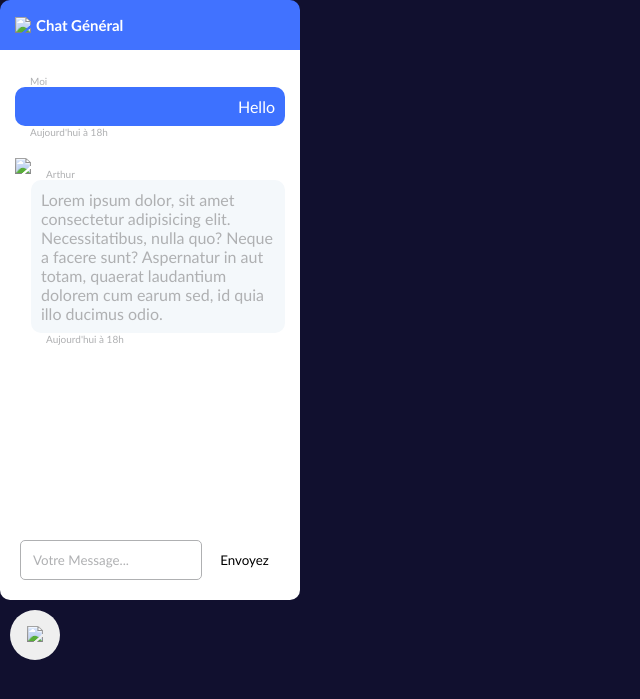
After one commit to Lucastor05/Puissance-4, a PHP site: page /chat.html in a window 1280 px wide. The commit adds this page. Shown: the top 699 px of the page, without its empty margins (0-640 px from the left). Run offline with PHP 8.4, Linux system fonts and the light colour scheme.

Commit message:
Update chat onglet

```diff
--- a/assets/css/main.css
+++ b/assets/css/main.css
@@ -534,3 +534,140 @@
                 padding: 15px 10px;
                 background-color: #0d0b26;
             }
+
+
+    /* Chat */
+
+
+        .chatcontainer{
+            position: absolute;
+            width: 300px;
+            height: 600px;
+            margin: 0;
+        }
+
+        .contentChat{
+            display: flex;
+            width: auto;
+            flex-direction: column;
+            height: 600px;
+            margin: 0;
+        }
+
+        .bandeauChat{
+            display: flex;
+            background-color: #4172ff;
+            align-items: center;
+            color: white;
+            flex-direction: row;
+            gap: 5px;
+            height: 50px;
+            width: 300px;
+            padding: 15px;
+            border-top-left-radius: 10px;
+            border-top-right-radius: 10px;
+        }
+
+        .messageChat{
+            background-color: white;
+            height: 500px;
+            width: 300px;
+            padding: 15px;
+            display: flex;
+            flex-direction: column;
+            gap: 10px;
+        }
+
+        .form-container{
+            background-color: white;
+            display: flex;
+            height: auto;
+            flex-direction: row;
+            padding: 0 20px 20px;
+            align-items: center;
+            gap: 10px;
+            text-align: center;
+            border-bottom-left-radius: 10px;
+            border-bottom-right-radius: 10px;
+        }
+
+
+        .meChat{
+            background-color: #3d71ff;
+            color: white;
+            text-align: right;
+            border-radius: 10px;
+            padding: 10px;
+            margin-top: 0;
+            margin-bottom: 0;
+        }
+
+        .otherChat{
+            background-color: #f4f8fb;
+            color: #afb0b2;
+            border-radius: 10px;
+            padding: 10px;
+            margin-top: 0;
+            margin-bottom: 0;
+        }
+
+        .titreChat{
+            font-size: 15px;
+            text-align: right;
+        }
+
+        .sentByOthers{
+            display: flex;
+        }
+
+        .sendBy{
+            color: #afb0b2;
+            font-size: 10px;
+            margin-bottom: 0;
+        }
+
+        .dateChat{
+            color: #afb0b2;
+            font-size: 10px;
+            margin-top: 0;
+        }
+
+
+        .MessageChat{
+            background-color: white;
+            color: black;
+            outline: 0;
+            border: 1px #afb0b2 solid;
+            border-radius: 5px;
+            height: 40px;
+            width: 70%;
+
+        }
+
+        .MessageChat::placeholder{
+            color: #afb0b2;
+            padding: 5px 10px;
+        }
+
+        .buttonSendChat{
+            color: black;
+            background-color: white;
+            border: 0;
+            height: 40px;
+            width: 25%;
+        }
+
+        .buttonSendChat:hover{
+            background-color: #f4f8fb;
+        }
+
+
+
+        .buttonOpenChat{
+            border: 0;
+            margin: 10px;
+            padding: 0;
+            border-radius: 999px;
+            height: 50px;
+            width: 50px;
+        }
--- /dev/null
+++ b/chat.html
@@ -0,0 +1,55 @@
+<!DOCTYPE html>
+<html lang="en">
+<head>
+    <meta charset="UTF-8">
+    <meta http-equiv="X-UA-Compatible" content="IE=edge">
+    <meta name="viewport" content="width=device-width, initial-scale=1.0">
+    <link rel="stylesheet" href="assets/css/main.css">
+    <title>Document</title>
+</head>
+<body>
+
+    <div class="chatcontainer">
+        <div class="contentChat">
+            <div class="bandeauChat">
+                <img src="#">
+                <h1 class="titreChat">Chat Général</h1>
+            </div>
+
+
+            <div class="messageChat">
+                <div class="Mymessage">
+                    <p class="sendBy">Moi</p>
+                    <p class="meChat">Hello</p>
+                    <p class="dateChat">Aujourd'hui à 18h</p>
+                </div>
+                <div class="sentByOthers">
+                    <div class="containerImage">
+                        <img src="#">
+                    </div>
+                    <div class="message">
+                        <p class="sendBy">Arthur</p>
+                        <p class="otherChat">Lorem ipsum dolor, sit amet consectetur adipisicing elit. Necessitatibus, nulla quo? Neque a facere sunt? Aspernatur in aut totam, quaerat laudantium dolorem cum earum sed, id quia illo ducimus odio.</p>
+                        <p class="dateChat">Aujourd'hui à 18h</p>
+                    </div>
+                </div>
+            </div>
+
+            <div>
+                <form action="/action_page.php" class="form-container">
+                    <input placeholder="Votre Message..." name="msg" required class="MessageChat"></input>
+                    <button type="submit" class="buttonSendChat">Envoyez</button>
+                  </form>
+            </div>
+
+        </div>
+
+        <button class="buttonOpenChat" onclick=""><img src="#" class="logoOpenChat"></button>
+    </div>
+
+
+
+
+
+</body>
+</html>
```
Also changed, not shown: index.html (+6 -6 lines), scores.html (+3 -10 lines), assets/Images/ImagesLogique.jpeg (added).
